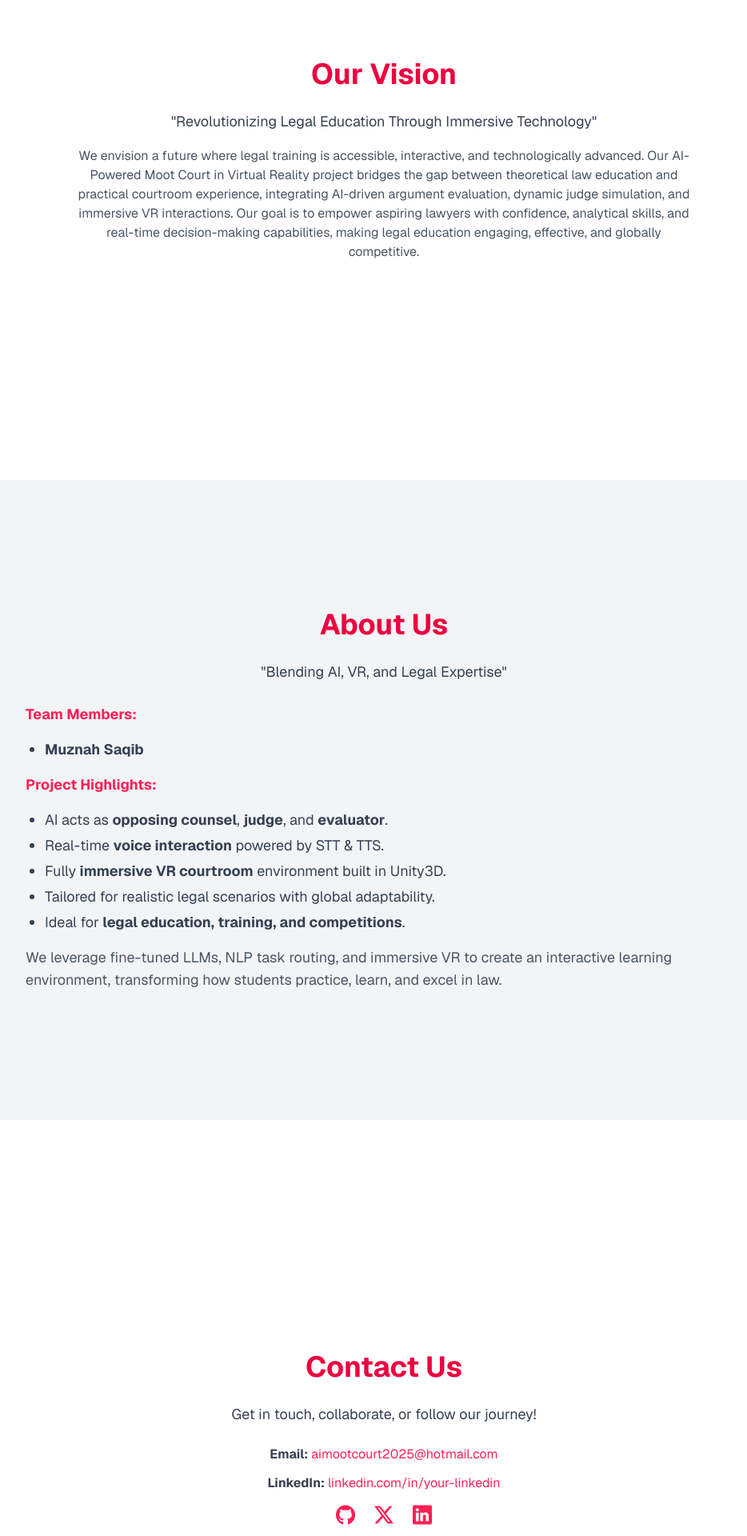
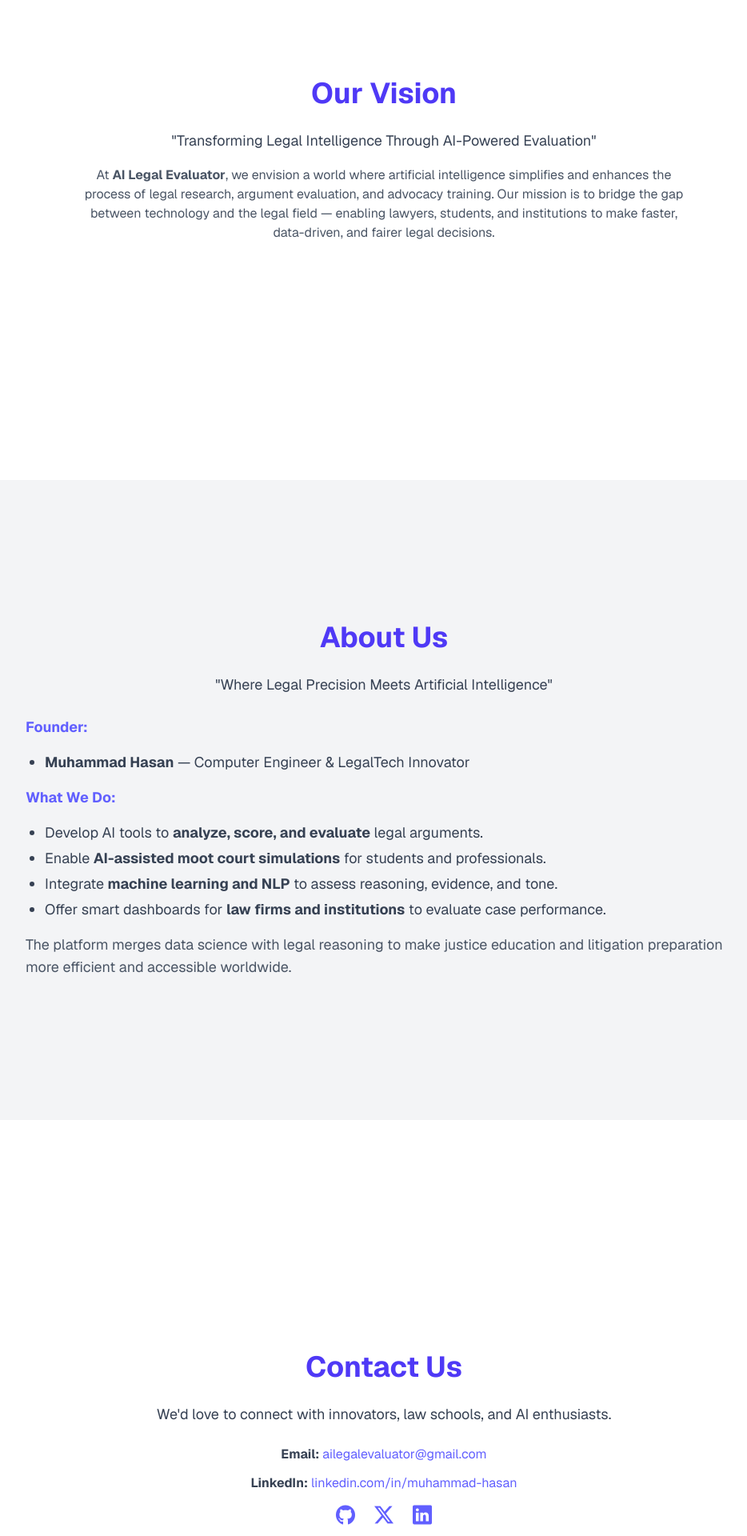
Before and after one commit to muznahsaqiib/mootcourt-frontend, a Next.js app: page /about in a window 1280 px wide. Shown: the part 200-2120 px from the top of the page at 80% size, without its empty margins (160-1094 px from the left). Built offline with nearby package versions, Linux system fonts and the light colour scheme.

Commit message:
initial commit

```diff
--- a/src/app/about/page.js
+++ b/src/app/about/page.js
@@ -35,19 +35,19 @@ export default function AboutPage() {
     return (
         <>
             <Head>
-                <title>About | AI Powered MootCourt in VR</title>
+                <title>About | AI Legal Evaluator</title>
                 <meta
                     name="description"
-                    content="Explore the AI Powered MootCourt in VR project — blending artificial intelligence, virtual reality, and legal education to transform courtroom learning."
+                    content="Discover AI Legal Evaluator — an innovation by Muhammad Hasan combining artificial intelligence and legal expertise to revolutionize case analysis and courtroom training."
                 />
                 <meta
                     name="keywords"
-                    content="AI, VR, MootCourt, legal education, virtual reality, argument evaluation, law training"
+                    content="AI Legal Evaluator, legal AI, lawtech, mootcourt, case evaluation, AI in law, Muhammad Hasan"
                 />
             </Head>
 
             <div className="min-h-screen bg-gray-50 text-gray-900 font-sans">
-                {/* Our Vision */}
+                {/* ===== Our Vision ===== */}
                 <motion.section
                     ref={visionRef}
                     className="h-screen flex flex-col justify-center items-center p-10 bg-white"
@@ -56,20 +56,19 @@ export default function AboutPage() {
                     viewport={{ once: true }}
                     variants={sectionVariants}
                 >
-                    <h2 className="text-4xl font-bold mb-6 text-center text-rose-600">Our Vision</h2>
+                    <h2 className="text-4xl font-bold mb-6 text-center text-indigo-600">Our Vision</h2>
                     <p className="max-w-3xl text-center text-lg text-gray-700 leading-relaxed">
-                        &quot;Revolutionizing Legal Education Through Immersive Technology&quot;
+                        "Transforming Legal Intelligence Through AI-Powered Evaluation"
                     </p>
                     <p className="max-w-3xl mt-4 text-center text-gray-600">
-                        We envision a future where legal training is accessible, interactive, and technologically advanced.
-                        Our AI-Powered Moot Court in Virtual Reality project bridges the gap between theoretical law education
-                        and practical courtroom experience, integrating AI-driven argument evaluation, dynamic judge simulation,
-                        and immersive VR interactions. Our goal is to empower aspiring lawyers with confidence, analytical skills,
-                        and real-time decision-making capabilities, making legal education engaging, effective, and globally competitive.
+                        At <strong>AI Legal Evaluator</strong>, we envision a world where artificial intelligence simplifies and enhances
+                        the process of legal research, argument evaluation, and advocacy training.
+                        Our mission is to bridge the gap between technology and the legal field — enabling lawyers, students,
+                        and institutions to make faster, data-driven, and fairer legal decisions.
                     </p>
                 </motion.section>
 
-                {/* About Us */}
+                {/* ===== About Us ===== */}
                 <motion.section
                     ref={aboutRef}
                     className="h-screen flex flex-col justify-center items-center p-10 bg-gray-100"
@@ -78,34 +77,32 @@ export default function AboutPage() {
                     viewport={{ once: true }}
                     variants={sectionVariants}
                 >
-                    <h2 className="text-4xl font-bold mb-6 text-center text-rose-600">About Us</h2>
+                    <h2 className="text-4xl font-bold mb-6 text-center text-indigo-600">About Us</h2>
                     <p className="max-w-4xl text-center text-lg text-gray-700 leading-relaxed">
-                        &quot;Blending AI, VR, and Legal Expertise&quot;
+                        "Where Legal Precision Meets Artificial Intelligence"
                     </p>
 
                     <div className="mt-6 max-w-4xl text-gray-700 text-lg space-y-4">
-                        <p><strong className="text-rose-500">Team Members:</strong></p>
+                        <p><strong className="text-indigo-500">Founder:</strong></p>
                         <ul className="list-disc ml-6 space-y-1">
-                            <li><strong>Muznah Saqib</strong></li>
+                            <li><strong>Muhammad Hasan</strong> — Computer Engineer &amp; LegalTech Innovator</li>
                         </ul>
 
-                        <p><strong className="text-rose-500">Project Highlights:</strong></p>
+                        <p><strong className="text-indigo-500">What We Do:</strong></p>
                         <ul className="list-disc ml-6 space-y-1">
-                            <li>AI acts as <strong>opposing counsel</strong>, <strong>judge</strong>, and <strong>evaluator</strong>.</li>
-                            <li>Real-time <strong>voice interaction</strong> powered by STT &amp; TTS.</li>
-                            <li>Fully <strong>immersive VR courtroom</strong> environment built in Unity3D.</li>
-                            <li>Tailored for realistic legal scenarios with global adaptability.</li>
-                            <li>Ideal for <strong>legal education, training, and competitions</strong>.</li>
+                            <li>Develop AI tools to <strong>analyze, score, and evaluate</strong> legal arguments.</li>
+                            <li>Enable <strong>AI-assisted moot court simulations</strong> for students and professionals.</li>
+                            <li>Integrate <strong>machine learning and NLP</strong> to assess reasoning, evidence, and tone.</li>
+                            <li>Offer smart dashboards for <strong>law firms and institutions</strong> to evaluate case performance.</li>
                         </ul>
 
                         <p className="mt-4 text-gray-600">
-                            We leverage fine-tuned LLMs, NLP task routing, and immersive VR to create an interactive learning environment,
-                            transforming how students practice, learn, and excel in law.
+                            The platform merges data science with legal reasoning to make justice education and litigation preparation more efficient and accessible worldwide.
                         </p>
                     </div>
                 </motion.section>
 
-                {/* Contact Us */}
+                {/* ===== Contact Us ===== */}
                 <motion.section
                     ref={contactRef}
                     className="h-screen flex flex-col justify-center items-center p-10 bg-white"
@@ -114,19 +111,19 @@ export default function AboutPage() {
                     viewport={{ once: true }}
                     variants={sectionVariants}
                 >
-                    <h2 className="text-4xl font-bold mb-6 text-center text-rose-600">Contact Us</h2>
+                    <h2 className="text-4xl font-bold mb-6 text-center text-indigo-600">Contact Us</h2>
                     <p className="max-w-3xl text-center text-lg text-gray-700 leading-relaxed">
-                        Get in touch, collaborate, or follow our journey!
+                        We'd love to connect with innovators, law schools, and AI enthusiasts.
                     </p>
 
                     <div className="mt-6 text-center text-gray-700 space-y-3">
-                        <p><strong>Email:</strong> <a href="mailto:aimootcourt2025@hotmail.com" className="text-rose-500 hover:underline transition">aimootcourt2025@hotmail.com</a></p>
-                        <p><strong>LinkedIn:</strong> <a href="https://linkedin.com/in/your-linkedin" target="_blank" rel="noopener noreferrer" className="text-rose-500 hover:underline transition">linkedin.com/in/your-linkedin</a></p>
+                        <p><strong>Email:</strong> <a href="mailto:ailegalevaluator@gmail.com" className="text-indigo-500 hover:underline transition">ailegalevaluator@gmail.com</a></p>
+                        <p><strong>LinkedIn:</strong> <a href="https://linkedin.com/in/muhammad-hasan" target="_blank" rel="noopener noreferrer" className="text-indigo-500 hover:underline transition">linkedin.com/in/muhammad-hasan</a></p>
 
-                        <div className="flex justify-center gap-6 mt-4 text-rose-500">
-                            <a href="https://github.com" target="_blank" rel="noopener noreferrer" className="hover:text-rose-400 transition"><i className="pi pi-github text-2xl" /></a>
-                            <a href="https://twitter.com" target="_blank" rel="noopener noreferrer" className="hover:text-rose-400 transition"><i className="pi pi-twitter text-2xl" /></a>
-                            <a href="https://linkedin.com" target="_blank" rel="noopener noreferrer" className="hover:text-rose-400 transition"><i className="pi pi-linkedin text-2xl" /></a>
+                        <div className="flex justify-center gap-6 mt-4 text-indigo-500">
+                            <a href="https://github.com/Hasan105" target="_blank" rel="noopener noreferrer" className="hover:text-indigo-400 transition"><i className="pi pi-github text-2xl" /></a>
+                            <a href="https://twitter.com" target="_blank" rel="noopener noreferrer" className="hover:text-indigo-400 transition"><i className="pi pi-twitter text-2xl" /></a>
+                            <a href="https://linkedin.com/in/muhammad-hasan" target="_blank" rel="noopener noreferrer" className="hover:text-indigo-400 transition"><i className="pi pi-linkedin text-2xl" /></a>
                         </div>
                     </div>
                 </motion.section>
```
